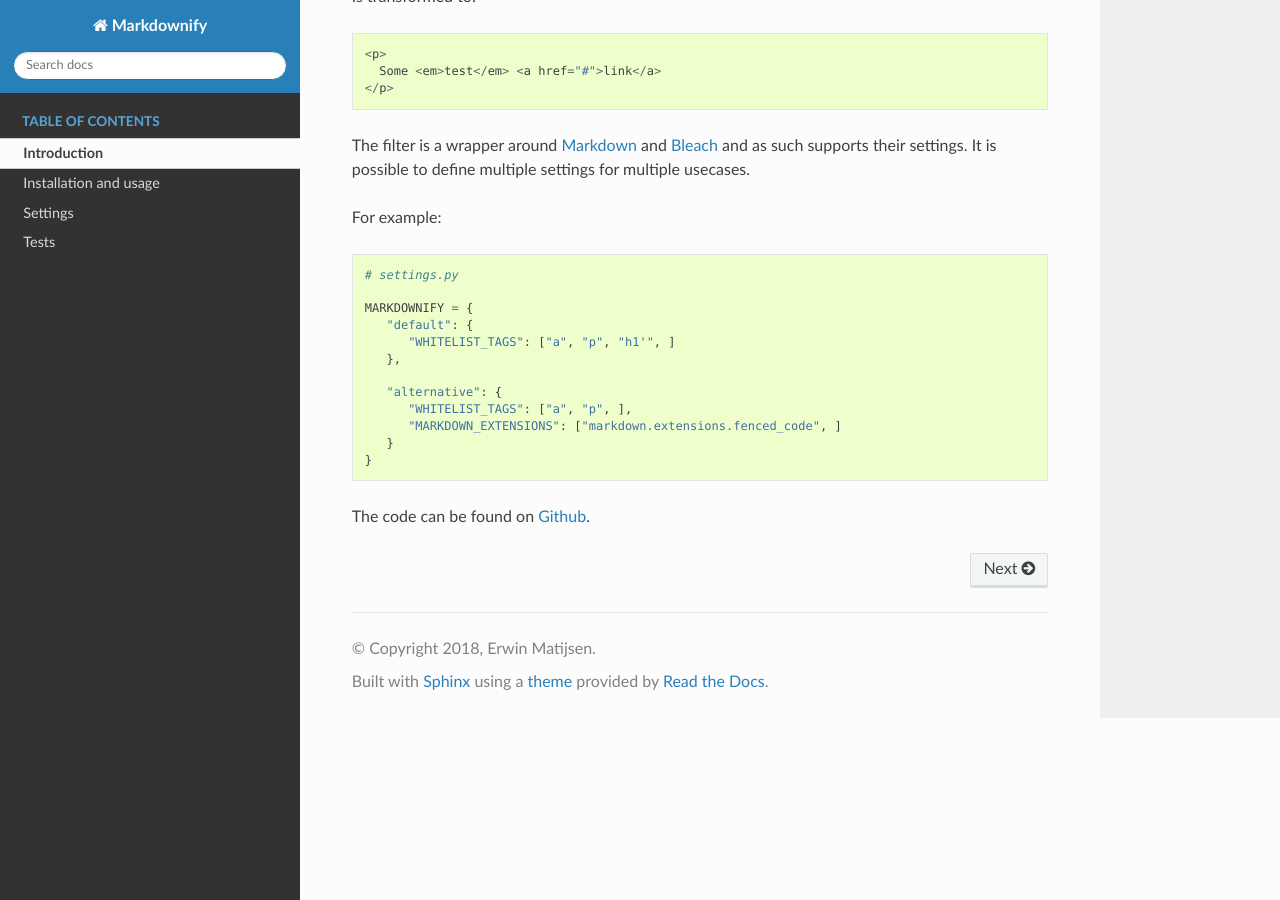
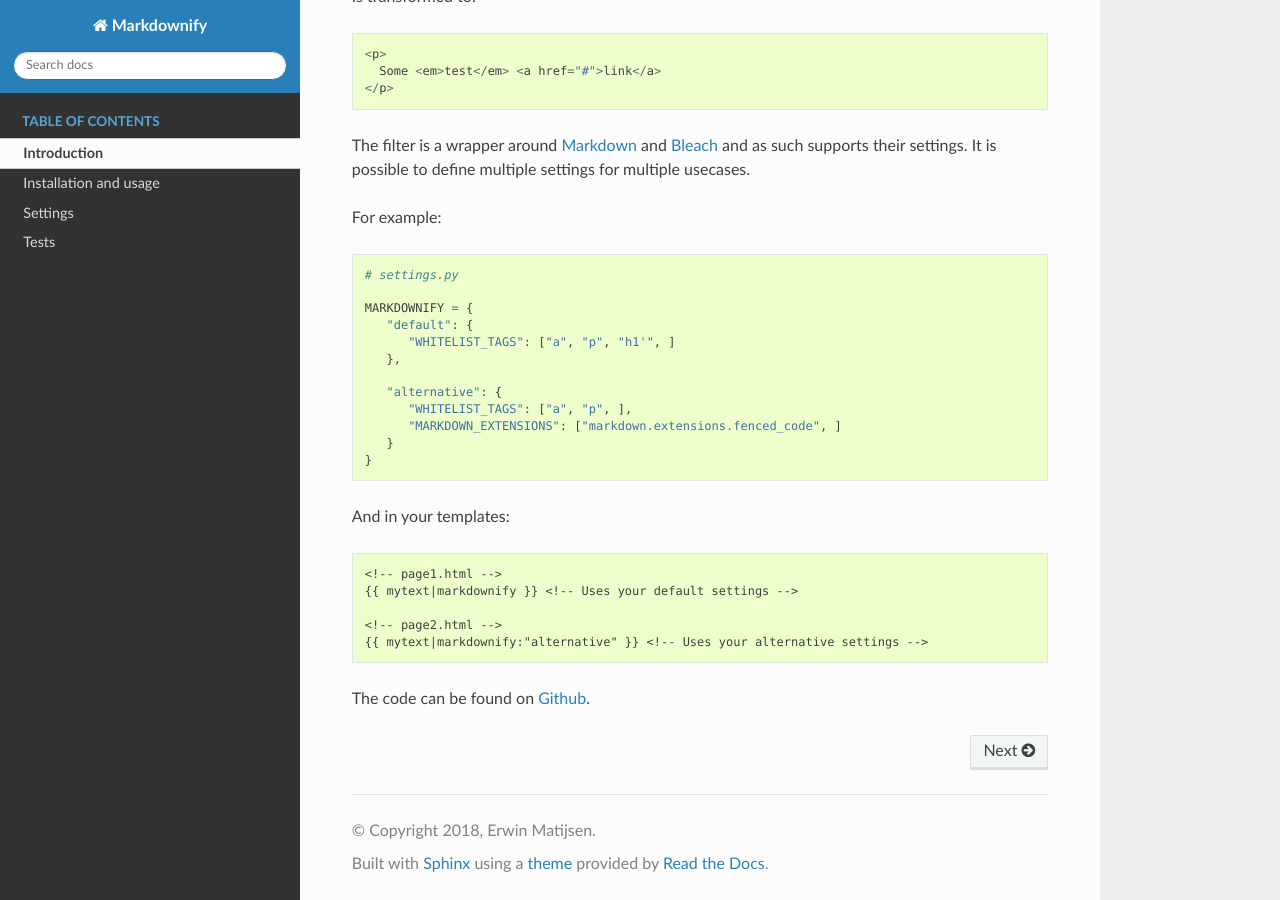
Before and after one commit to erwinmatijsen/django-markdownify, a Sphinx documentation site: the page built from docs/source/index.rst, in a window 1280 px wide and 900 px high, scrolled down 546 px. Built offline with Sphinx 7.4.7 and the Read the Docs theme 2.0.0, drawn with Linux system fonts in a browser that asks for light colours.

```diff
--- a/docs/source/index.rst
+++ b/docs/source/index.rst
@@ -49,4 +49,12 @@ For example::
       }
    }
 
+And in your templates::
+
+   <!-- page1.html -->
+   {{ mytext|markdownify }} <!-- Uses your default settings -->
+
+   <!-- page2.html -->
+   {{ mytext|markdownify:"alternative" }} <!-- Uses your alternative settings -->
+
 The code can be found on `Github <https://github.com/erwinmatijsen/django-markdownify>`_.
```
Also changed, not shown: README.md (+11 -0 lines).
